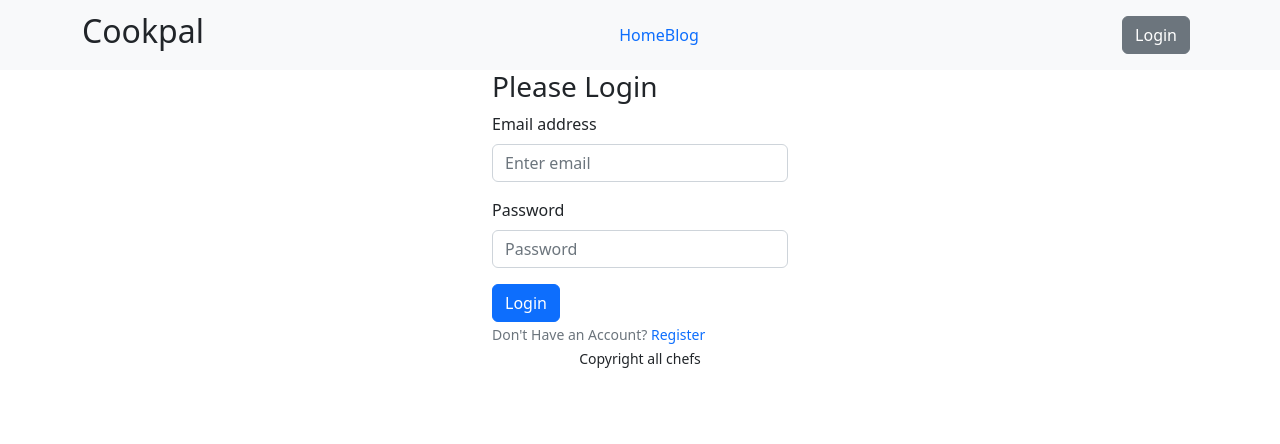
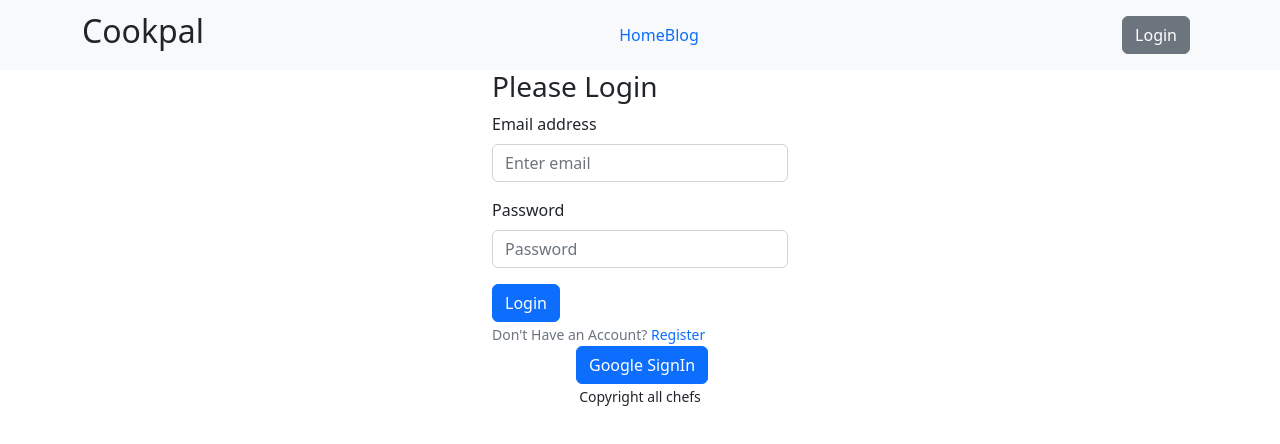
Before and after one commit to shamirashuchi/Cookpal-Client-Side, a React (Vite) app: page /login in a window 1280 px wide. Shown: the top 444 px of the page. Built offline with nearby package versions, Linux system fonts and the light colour scheme; no server answers.

Commit message:
google signIn

```diff
--- a/src/Components/Header/Header.jsx
+++ b/src/Components/Header/Header.jsx
@@ -22,7 +22,7 @@ const Header = () => {
             <h2>Cookpal</h2>
           <Nav className="mx-auto">
             <Activelink to="/">Home</Activelink>
-            <Activelink style={{marginleft:'20px'}}to="/blog">Blog</Activelink>
+            <Activelink  style={{marginLeft:"6rem"}} to="/blog">Blog</Activelink>
           </Nav>
           <Nav>
             <Nav.Link eventKey={2} href="#memes">
--- a/src/Components/Login/Login.jsx
+++ b/src/Components/Login/Login.jsx
@@ -7,10 +7,10 @@ import Footer from '../Footer/Footer';
 import { AuthContext } from '../../Providers/Authprovider';
 
 const Login = () => {
-    const { signIn } = useContext(AuthContext);
+    const { signIn,signInWithGoogle } = useContext(AuthContext);
     const navigate = useNavigate();
     const location = useLocation();
-    console.log('login page location', location)
+    // console.log('login page location', location)
     const from = location.state?.from?.pathname || '/'
     const handleLogin = event => {
         event.preventDefault();
@@ -28,6 +28,17 @@ const Login = () => {
             .catch(error => {
                 console.log(error);
             })
+    }
+
+    const handleGoogleSignIn = () =>{
+        signInWithGoogle()
+        .then(result => {
+            const loggedUser = result.user;
+            console.log(loggedUser);
+        })
+        .catch(error => {
+            console.log(error);
+        })
     }
     return (
         <div>
@@ -60,6 +71,9 @@ const Login = () => {
                 </Form.Text>
             </Form>
         </Container>
+        <div style={{marginLeft:"36rem"}}>
+        <Button onClick={handleGoogleSignIn}>Google SignIn</Button>
+        </div>
         <Footer></Footer>
         </div>
     );
--- a/src/Providers/Authprovider.jsx
+++ b/src/Providers/Authprovider.jsx
@@ -1,8 +1,10 @@
 import React, { createContext, useEffect, useState } from 'react';
-import { createUserWithEmailAndPassword, getAuth, onAuthStateChanged, signInWithEmailAndPassword, signOut } from "firebase/auth";
+import { createUserWithEmailAndPassword, getAuth, onAuthStateChanged, signInWithEmailAndPassword, signInWithPopup, signOut } from "firebase/auth";
 import app from '../firebase/firebase.config';
 export const AuthContext = createContext(null);
 const auth = getAuth(app);
+import { GoogleAuthProvider } from "firebase/auth";
+const googleAuthProvider = new GoogleAuthProvider();
 const Authprovider = ({children}) => {
     const [user, setUser] = useState(null);
     const [loading, setLoading] = useState(true);
@@ -18,6 +20,11 @@ const Authprovider = ({children}) => {
     }
 
 
+    const signInWithGoogle = () =>{
+        return signInWithPopup(auth,googleAuthProvider);
+    }
+
+
     const logOut = () => {
         setLoading(true);
         return signOut(auth);
@@ -25,7 +32,7 @@ const Authprovider = ({children}) => {
 
     useEffect(()=>{
         const unsubscribe = onAuthStateChanged(auth, loggedUser => {
-            console.log('logged in user inside auth state observer', loggedUser)
+            // console.log('logged in user inside auth state observer', loggedUser)
             setUser(loggedUser);
             setLoading(false);
         })
@@ -40,6 +47,7 @@ const Authprovider = ({children}) => {
         loading,
         createUser,
         signIn,
+        signInWithGoogle,
         logOut
     }
     return (
```
